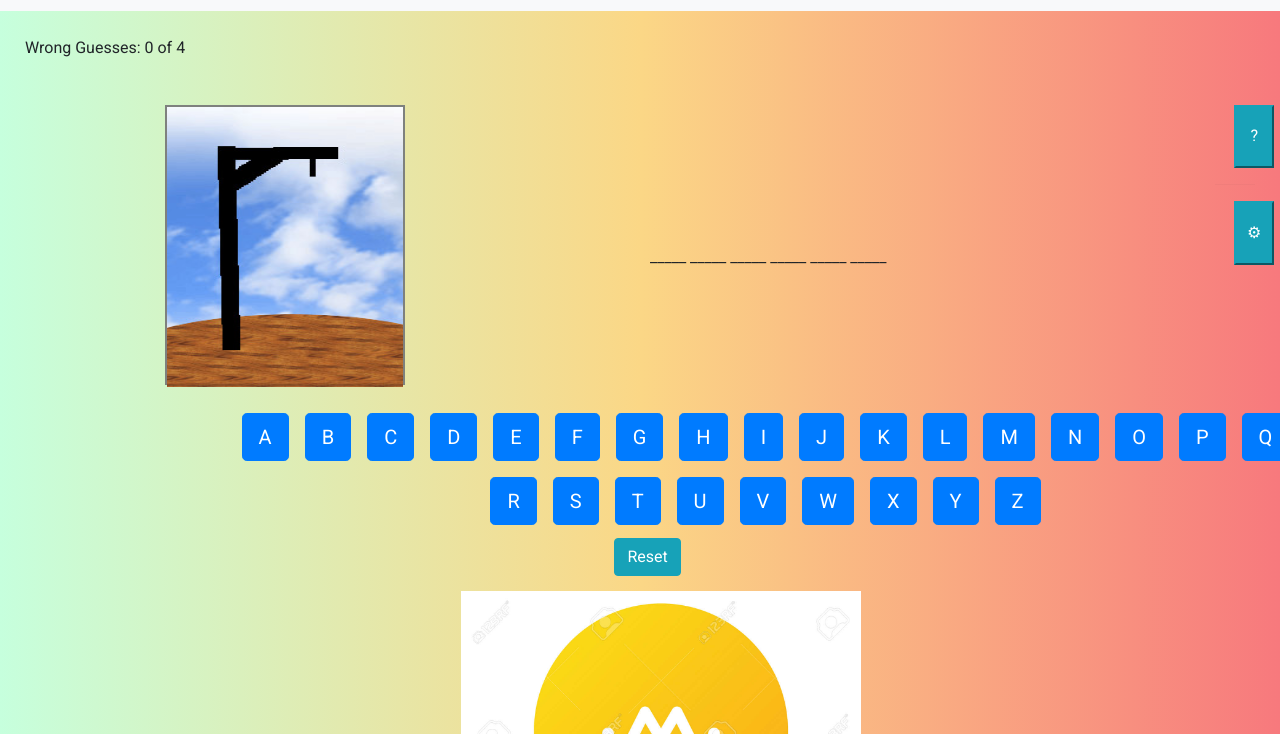
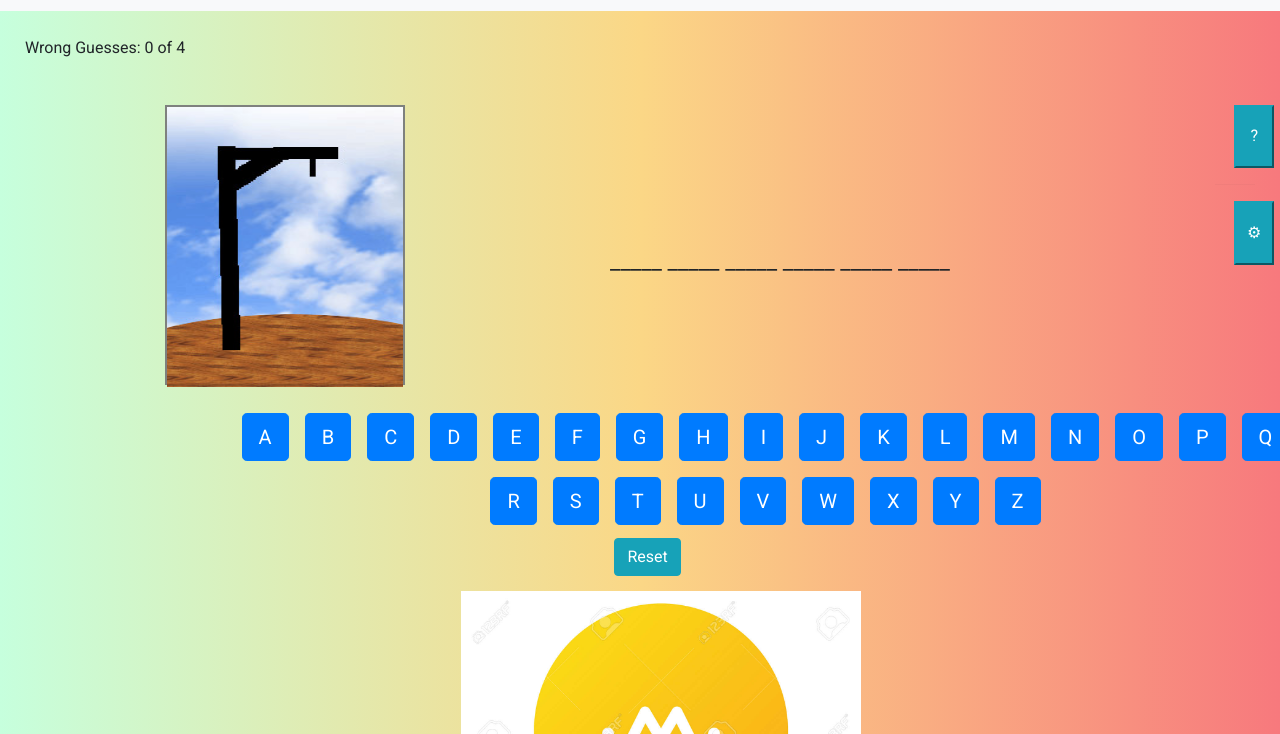
Before and after one commit to madhavlata/Hangman, a website: page index.html in a window 1280 px wide. Shown: the part 66-800 px from the top of the page. Drawn offline with nearby package versions, Linux system fonts and the light colour scheme.

Commit message:
font size increased

```diff
--- a/style.css
+++ b/style.css
@@ -237,7 +237,7 @@ i {
 	height: 35vh;
 	/* border: 2px solid rgb(126, 129, 126); */
 	padding-top: 20vh;
-	padding-left: 30vh;
+	padding-left: 25vh;
 	padding-right: 20vh;
 	margin: 0px;
 	grid-row-start: 1;
@@ -312,3 +312,7 @@ i {
 	width: inherit;
 
 }
+
+#wordSpotlight{
+	font-size: 23px;
+}
```
